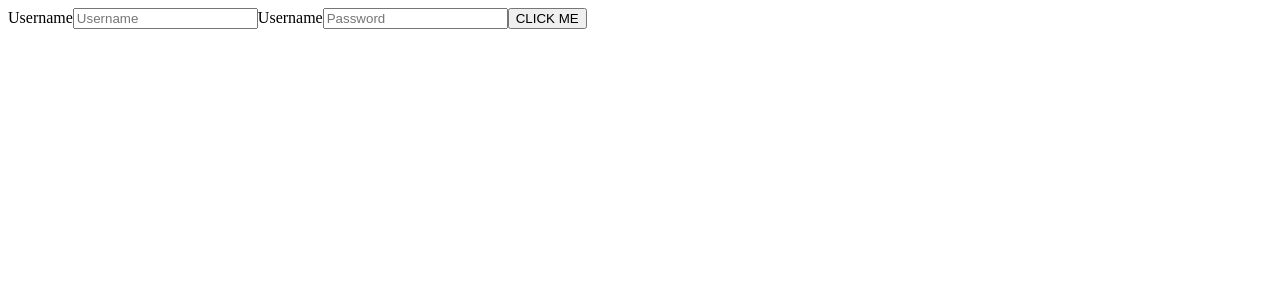
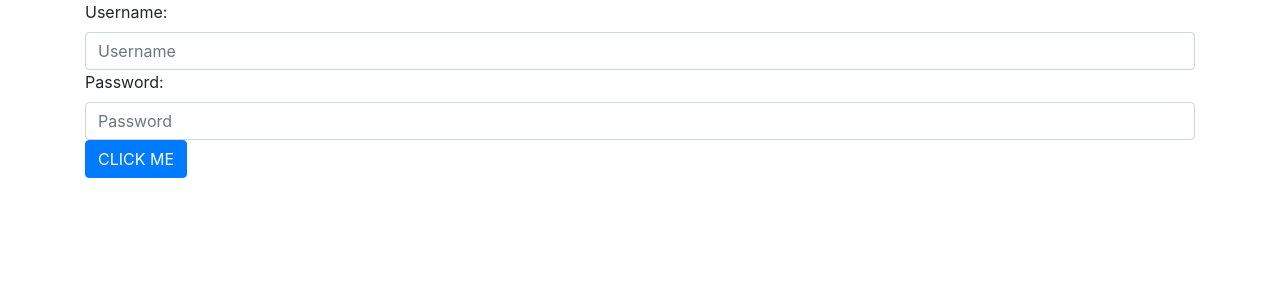
Before and after one commit to mikejunt/todo-app, an Angular app: page /login in a window 1280 px wide. Shown: the top 300 px of the page. Built offline with nearby package versions, Linux system fonts and the light colour scheme.

Commit message:
basic styling for login

```diff
--- a/src/app/login/login.component.html
+++ b/src/app/login/login.component.html
@@ -1,3 +1,3 @@
-<label for="username">Username</label><input type="text" placeholder="Username" [(ngModel)]="inputusername">
-<label for="password">Username</label><input type="text" placeholder="Password" [(ngModel)]="inputpassword">
-<button (click)="initLogin()">CLICK ME</button>
+<div class="container"><label for="username">Username: </label><input type="text" class="form-control" placeholder="Username" [(ngModel)]="inputusername">
+<label for="password">Password: </label><input type="text" class="form-control" placeholder="Password" [(ngModel)]="inputpassword">
+<button (click)="initLogin()" class="btn btn-primary">CLICK ME</button></div>
--- a/src/app/tabledisplay/tabledisplay.component.html
+++ b/src/app/tabledisplay/tabledisplay.component.html
@@ -1,12 +1,14 @@
-<table>
-    <tr>
+<label for="searchtext">Search To Dos For:</label><input placeholder="Search Todos For.." [(ngModel)]="searchtext">
+
+<table class="table">
+    <tr class="text-center">
         <th *ngIf="isUserRoute">Delete</th>
         <th (click)="sortNow('id')">ID</th>
         <th *ngIf="!isUserRoute" (click)="sortNow('user')">User</th>
         <th (click)="sortNow('name')">Task</th>
         <th (click)="sortNow('completed')">Completed</th>
     </tr>
-    <tr *ngFor="let todo of todolist | searchfilter: searchtext | sortpipe: sortfield; index as i" [class.completed]="todo.completed" >
+    <tr class="text-center" *ngFor="let todo of todolist | searchfilter: searchtext | sortpipe: sortfield; index as i" [class.completed]="todo.completed" >
         <td *ngIf="isUserRoute"><input type="checkbox" value="{{todo.id}}" name="todelete" [(ngModel)]="todo.deletion"></td>
         <td>{{todo.id}}</td>
         <td *ngIf="!isUserRoute"><a [routerLink]="['/user/'+todo.user]">{{todo.user}}</a></td>
@@ -14,7 +16,5 @@
         <td><input type="checkbox" name="completed" value="{{todo.id}}" [(ngModel)]="todo.completed"></td>
     </tr>
 </table>
-<br>
-<label for="searchtext">Search:</label><input placeholder="Filter Todos" [(ngModel)]="searchtext">
-<br>
-<button *ngIf="isUserRoute" (click)="deleteTodos()">Emit Delete Event</button>
+
+<button class="btn btn-danger" *ngIf="isUserRoute" (click)="deleteTodos()">Emit Delete Event</button>
--- a/src/styles.scss
+++ b/src/styles.scss
@@ -1 +1,2 @@
 /* You can add global styles to this file, and also import other style files */
+@import '~bootstrap/dist/css/bootstrap.min.css'
```
